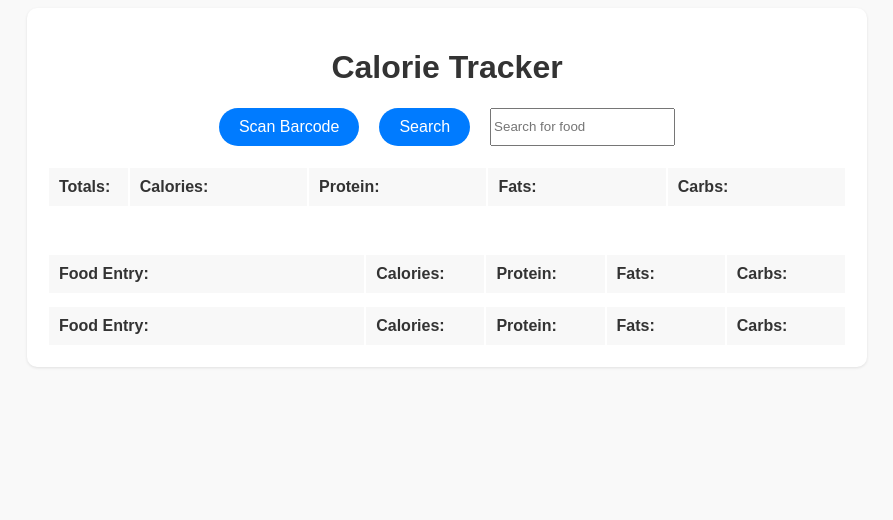
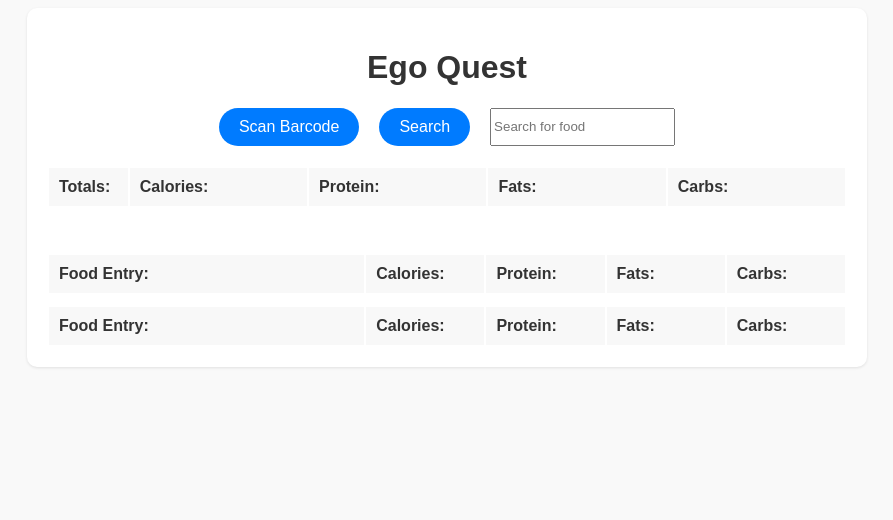
Before and after one commit to rodriguezdevin24/Calories-Tracker-Frontend, a website: page index.html in a window 1280 px wide. Shown: the whole page, without its empty margins (193-1086 px from the left). Drawn offline with nearby package versions, Linux system fonts and the light colour scheme; no server answers; a script that the page names is missing.

Commit message:
Update index.html

```diff
--- a/index.html
+++ b/index.html
@@ -8,7 +8,7 @@
   </head>
   <body>
     <div id="app">
-      <h1>Calorie Tracker</h1>
+      <h1>Ego Quest</h1>
       <div id="buttonWrapper">
         <button class="appButton" id="scanButton">Scan Barcode</button>
         <button class="appButton" id="searchButton">Search</button>
```
